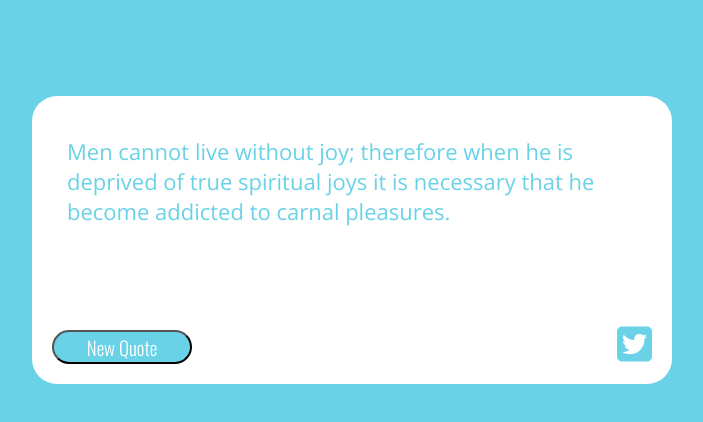
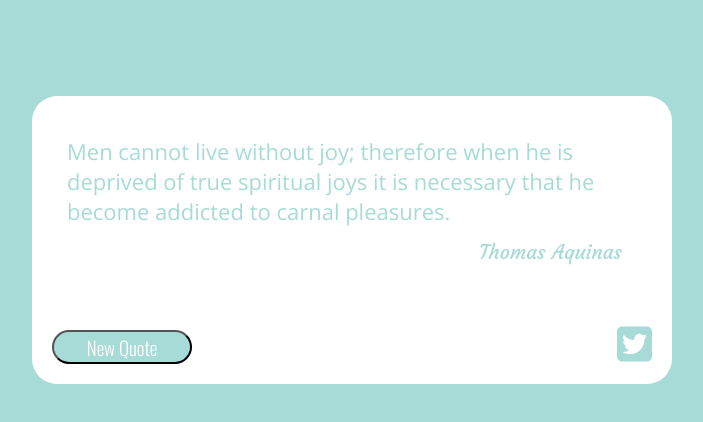
Before and after one commit to francescacosta/Random-Quote-Machine-, a plain HTML site: page index.html in a window 1280 px wide. Shown: the whole page, without its empty margins (288-991 px from the left). Drawn offline with nearby package versions, Linux system fonts and the light colour scheme.

Commit message:
finished

```diff
--- a/index.html
+++ b/index.html
@@ -6,6 +6,7 @@
   <link rel="stylesheet" type="text/css" href="style.css">
   <link href="https://fonts.googleapis.com/css?family=Open+Sans:300,400" rel="stylesheet">
   <script src="https://use.fontawesome.com/3c309266b3.js"></script>
+  <link href="https://fonts.googleapis.com/css?family=Courgette" rel="stylesheet">
 </head>
 <body>
   <h1>Quotes For Clarity of Being</h1>
@@ -16,7 +17,7 @@
       <!-- Quotes will display here -->
     </div>
 
-    <div class="the-author">
+    <div id="theAuthor">
       <!-- Author will display here -->
     </div>
 
--- a/javascript.js
+++ b/javascript.js
@@ -62,21 +62,31 @@ var quotes = [
 ]
 
 var colours = [
-  "#69D2E7", "#A7DBD8", "#E0E4CC", "#F38630", "#FA6900"
+  "#69D2E7", "#A7DBD8", "#E0E4CC", "#F38630", "#FA6900", "#FA6310"
 ]
 
 function newQuote() {
 
   var randomNumber = Math.floor(Math.random() * (quotes.length));
-  console.log(quotes[randomNumber])
-  document.getElementById('theQuote').innerHTML = quotes[randomNumber].quote;
+  var elem = quotes[randomNumber]
+  updateQuote(elem.quote)
+  updateAuthor(elem.name)
 
   var randomColour = colours[Math.floor(Math.random() * (colours.length))];
 
-  console.log('randomColour:', randomColour)
   changeBackgroundColour(randomColour);
   changeTextColour(randomColour);
   changeButtonColour(randomColour);
+  changeTwitterButtonColour(randomColour);
+  changeaAuthorColour(randomColour);
+}
+
+function updateQuote(q) {
+  document.getElementById('theQuote').innerHTML = q;
+}
+
+function updateAuthor(name) {
+  document.getElementById('theAuthor').innerHTML = name;
 }
 
 function changeBackgroundColour(colour) {
@@ -91,4 +101,12 @@ function changeButtonColour(colour) {
   document.getElementsByClassName('new-quote')[0].style.background = colour;
 }
 
+function changeTwitterButtonColour(colour) {
+  document.getElementsByClassName('twitter')[0].children[0].style.color = colour;
+}
+
+function changeaAuthorColour(colour) {
+  document.getElementById('theAuthor').style.color = colour;
+}
+
 newQuote();
--- a/style.css
+++ b/style.css
@@ -38,6 +38,15 @@ a:visited {
 
 }
 
+#theAuthor {
+  position: absolute;
+  bottom: 120px;
+  right: 50px;
+  color: #69D2E7;
+  font-family: 'Courgette';
+  font-size: 20px;
+}
+
 .the-author {
   font-family: 'Indie Flower', cursive;
   font-size: 35px;
```
